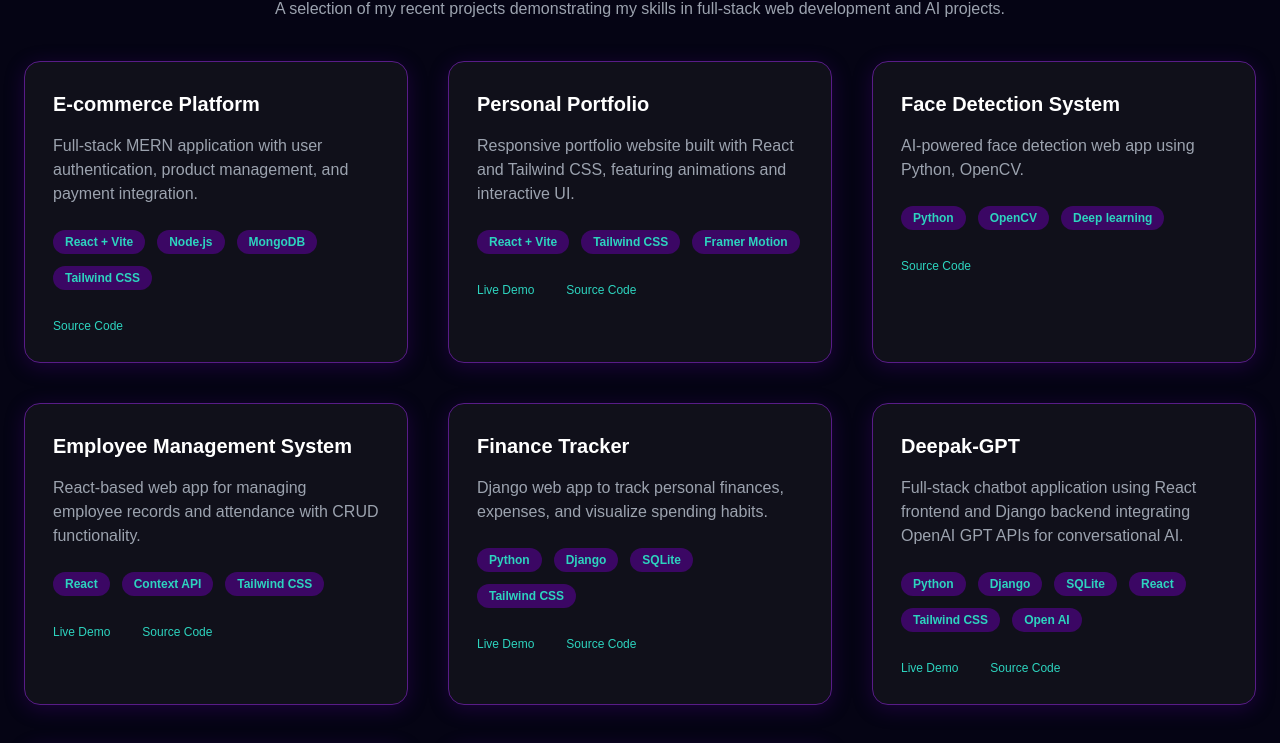
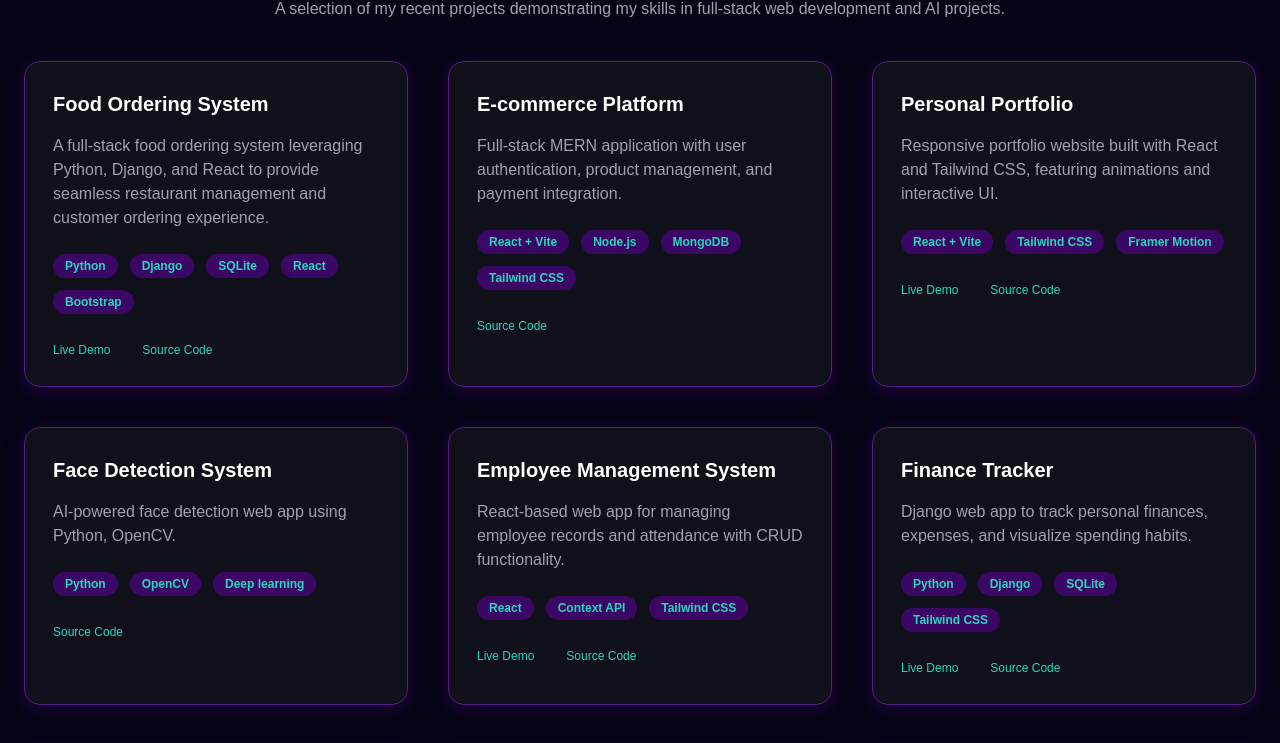
Before and after one commit to deepakmaharana278/My_Portfolio, a React (Vite) app in the folder Portfolio/: page / in a window 1280 px wide. Shown: the part 1995-2738 px from the top of the page. Built offline with nearby package versions, Linux system fonts and the light colour scheme.

Commit message:
add Gaming website project

```diff
--- a/Portfolio/src/components/Work/Work.jsx
+++ b/Portfolio/src/components/Work/Work.jsx
@@ -1,7 +1,14 @@
 import React from 'react'
 
 const Work = () => {
-   const projects = [
+  const projects = [
+   {
+      title: "Food Ordering System",
+      description: "A full-stack food ordering system leveraging Python, Django, and React to provide seamless restaurant management and customer ordering experience.",
+      tech: ["Python", "Django", "SQLite", "React", "Bootstrap"],
+      demoLink: "https://food-ordering-system-1-mfnt.onrender.com/",
+      codeLink: "https://github.com/deepakmaharana278/Food-Ordering-System",
+    },
     {
       title: "E-commerce Platform",
       description: "Full-stack MERN application with user authentication, product management, and payment integration.",
@@ -52,11 +59,11 @@ const Work = () => {
       codeLink: "https://github.com/deepakmaharana278/Hospital-Management-System",
     },
     {
-      title: "Food Ordering System",
-      description: "A full-stack food ordering system leveraging Python, Django, and React to provide seamless restaurant management and customer ordering experience.",
-      tech: ["Python", "Django", "SQLite", "React", "Bootstrap"],
-      demoLink: "https://food-ordering-system-1-mfnt.onrender.com/",
-      codeLink: "https://github.com/deepakmaharana278/Food-Ordering-System",
+      title: "Gaming Website",
+      description: "A full-stack gaming website built using Python, Django, and React, integrating games by fetching data from a third-party API.",
+      tech: ["Python", "Django", "React + Vite", "Tailwind CSS"],
+      demoLink: "https://gaming-website-lad.vercel.app/",
+      codeLink: "https://github.com/deepakmaharana278/Gaming-Website--LAD",
     },
   ];
   return (
```
